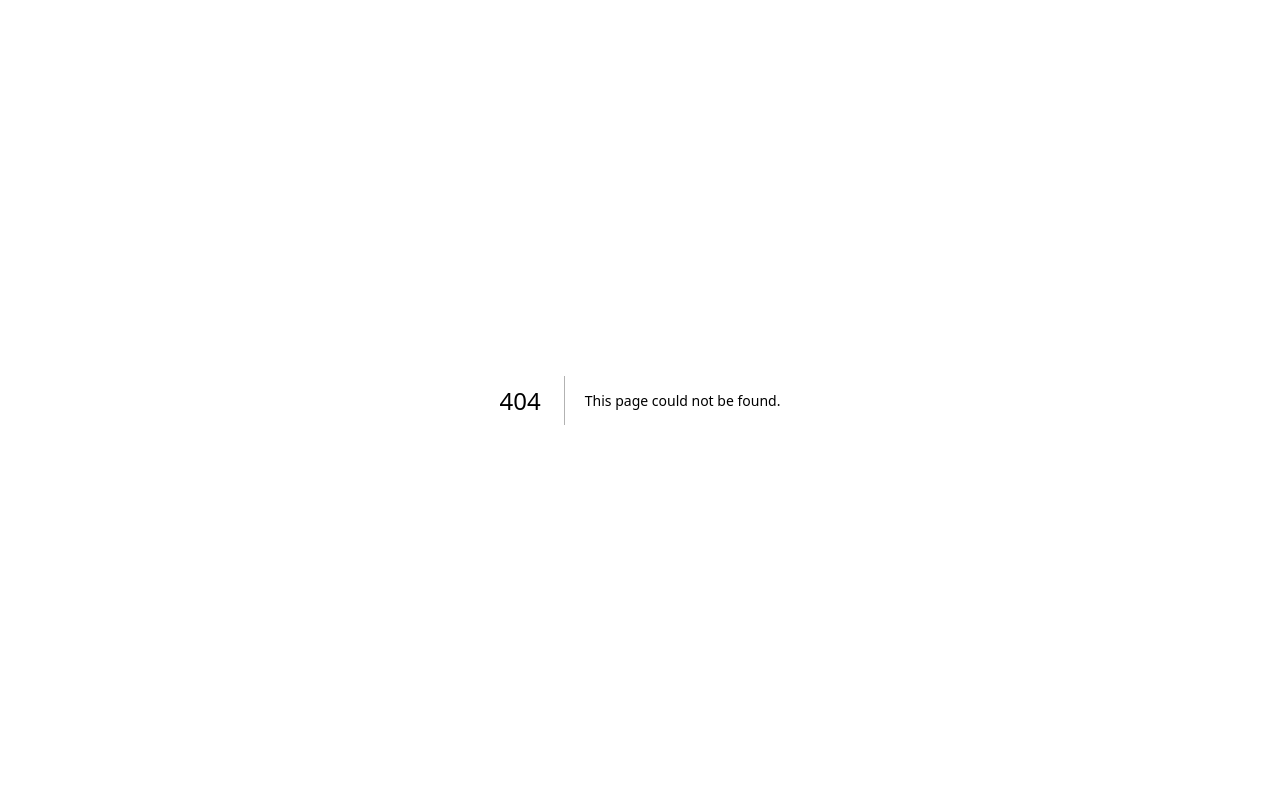
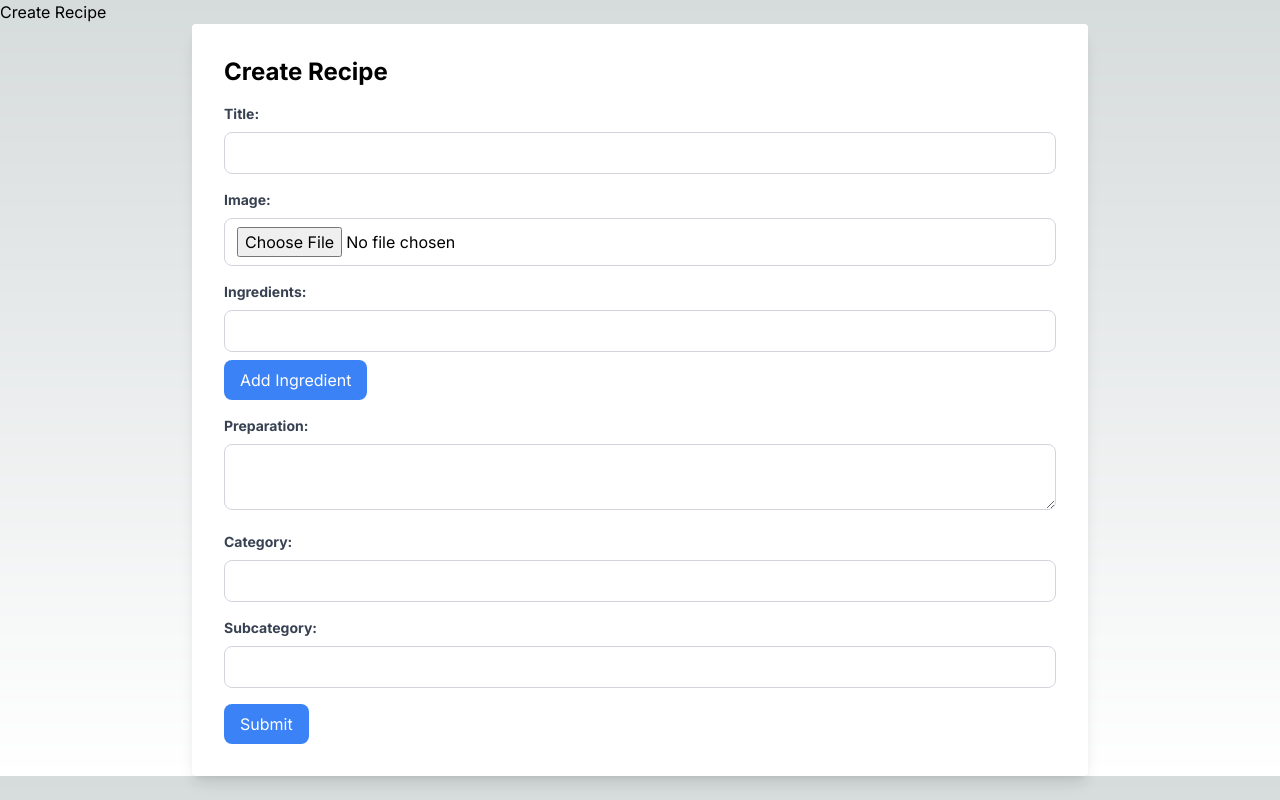
Before and after one commit to Aldomf/coooking-by-lea, a Next.js app: page /admin/create in a window 1280 px wide. Before the commit this address had no page. Built offline with nearby package versions, Linux system fonts and the light colour scheme.

Commit message:
creating create recipes

```diff
--- /dev/null
+++ b/src/app/admin/create/page.tsx
@@ -0,0 +1,13 @@
+import React from 'react';
+import CreateRecipeForm from '@/components/CreateRecipeForm';
+
+const Create = () => {
+  return (
+    <div>
+      <h1>Create Recipe</h1>
+      <CreateRecipeForm />
+    </div>
+  );
+};
+
+export default Create;
--- /dev/null
+++ b/src/app/api/recipes/route.ts
@@ -0,0 +1,71 @@
+import { NextResponse } from "next/server";
+import { connectDB } from "@/utils/mongoose";
+import Recipe from "@/models/Recipes";
+import cloudinary from "@/utils/cloudinary";
+
+interface CloudinaryUploadResponse {
+  secure_url: string;
+}
+
+export async function POST(req: any) {
+  await connectDB();
+
+  try {
+    const formData = await req.formData();
+
+    const title = formData.get("title") as string;
+    const imageFile = formData.get("image") as any;
+    const ingredients: string[] = [];
+    formData.forEach((value: FormDataEntryValue, key: string) => {
+      if (typeof value === "string" && key.startsWith("ingredients[")) {
+        ingredients.push(value);
+      }
+    });
+
+    const preparation = formData.get("preparation") as string;
+    const category = formData.get("category") as string;
+    const subcategory = formData.get("subcategory") as string;
+
+    console.log("Ingredients:", ingredients);
+
+    if (!imageFile) {
+      return NextResponse.json(
+        { error: "Image file is required" },
+        { status: 400 }
+      );
+    }
+
+    const bytes = await imageFile.arrayBuffer();
+    const buffer = Buffer.from(bytes);
+
+    // Upload image to Cloudinary
+    const response: CloudinaryUploadResponse = await new Promise(
+      (resolve, reject) => {
+        cloudinary.uploader
+          .upload_stream({ folder: "recipes" }, (err, result) => {
+            if (err) {
+              reject(err);
+            } else {
+              resolve(result as CloudinaryUploadResponse);
+            }
+          })
+          .end(buffer);
+      }
+    );
+
+    const newRecipe = new Recipe({
+      title,
+      imageUrl: response.secure_url,
+      ingredients,
+      preparation,
+      category,
+      subcategory,
+    });
+
+    const savedRecipe = await newRecipe.save();
+    return NextResponse.json(savedRecipe, { status: 201 });
+  } catch (error) {
+    console.error("Error creating recipe:", error);
+    return NextResponse.json({ error: "Server error" }, { status: 500 });
+  }
+}
--- /dev/null
+++ b/src/components/CreateRecipeForm.tsx
@@ -0,0 +1,151 @@
+"use client"
+import React, { useState } from 'react';
+
+const CreateRecipeForm = () => {
+  const [title, setTitle] = useState('');
+  const [image, setImage] = useState<File | null>(null);
+  const [ingredients, setIngredients] = useState<string[]>(['']);
+  const [preparation, setPreparation] = useState('');
+  const [category, setCategory] = useState('');
+  const [subcategory, setSubcategory] = useState('');
+
+  const handleIngredientChange = (index: number, value: string) => {
+    const newIngredients = [...ingredients];
+    newIngredients[index] = value;
+    setIngredients(newIngredients);
+  };
+
+  const addIngredient = () => {
+    setIngredients([...ingredients, '']);
+  };
+
+  const handleSubmit = async (e: React.FormEvent<HTMLFormElement>) => {
+    e.preventDefault();
+
+    try {
+      const formData = new FormData();
+      formData.append('title', title);
+      if (image) formData.append('image', image);
+      ingredients.forEach((ingredient, index) => {
+        formData.append(`ingredients[${index}]`, ingredient);
+      });
+      formData.append('preparation', preparation);
+      formData.append('category', category);
+      formData.append('subcategory', subcategory);
+
+      const response = await fetch('/api/recipes', {
+        method: 'POST',
+        body: formData,
+      });
+
+      if (!response.ok) {
+        throw new Error('Failed to create recipe');
+      }
+
+      console.log('Recipe created successfully!');
+      console.log('Ingredients:', ingredients);
+    } catch (error) {
+      console.error('Error creating recipe:', error);
+    }
+  };
+
+  const handleImageChange = (e: React.ChangeEvent<HTMLInputElement>) => {
+    const file = e.target.files?.[0];
+    if (file) {
+      setImage(file);
+    }
+  };
+
+  return (
+    <div className="max-w-4xl mx-auto bg-white p-8 rounded shadow-lg">
+      <h2 className="text-2xl font-bold mb-4">Create Recipe</h2>
+      <form onSubmit={handleSubmit} encType="multipart/form-data">
+        <div className="mb-4">
+          <label className="block text-gray-700 text-sm font-bold mb-2" htmlFor="title">Title:</label>
+          <input
+            id="title"
+            type="text"
+            name="title"
+            value={title}
+            onChange={(e) => setTitle(e.target.value)}
+            className="border border-gray-300 px-3 py-2 rounded-lg w-full"
+            required
+          />
+        </div>
+
+        <div className="mb-4">
+          <label className="block text-gray-700 text-sm font-bold mb-2" htmlFor="image">Image:</label>
+          <input
+            id="image"
+            type="file"
+            name="image"
+            accept="image/*"
+            onChange={handleImageChange}
+            className="border border-gray-300 px-3 py-2 rounded-lg w-full"
+            required
+          />
+        </div>
+
+        <div className="mb-4">
+          <label className="block text-gray-700 text-sm font-bold mb-2" htmlFor="ingredients">Ingredients:</label>
+          {ingredients.map((ingredient, index) => (
+            <input
+              key={index}
+              type="text"
+              value={ingredient}
+              onChange={(e) => handleIngredientChange(index, e.target.value)}
+              className="border border-gray-300 px-3 py-2 rounded-lg w-full mb-2"
+              required
+            />
+          ))}
+          <button type="button" onClick={addIngredient} className="bg-blue-500 hover:bg-blue-600 text-white px-4 py-2 rounded-lg">
+            Add Ingredient
+          </button>
+        </div>
+
+        <div className="mb-4">
+          <label className="block text-gray-700 text-sm font-bold mb-2" htmlFor="preparation">Preparation:</label>
+          <textarea
+            id="preparation"
+            name="preparation"
+            value={preparation}
+            onChange={(e) => setPreparation(e.target.value)}
+            className="border border-gray-300 px-3 py-2 rounded-lg w-full"
+            required
+          ></textarea>
+        </div>
+
+        <div className="mb-4">
+          <label className="block text-gray-700 text-sm font-bold mb-2" htmlFor="category">Category:</label>
+          <input
+            id="category"
+            type="text"
+            name="category"
+            value={category}
+            onChange={(e) => setCategory(e.target.value)}
+            className="border border-gray-300 px-3 py-2 rounded-lg w-full"
+            required
+          />
+        </div>
+
+        <div className="mb-4">
+          <label className="block text-gray-700 text-sm font-bold mb-2" htmlFor="subcategory">Subcategory:</label>
+          <input
+            id="subcategory"
+            type="text"
+            name="subcategory"
+            value={subcategory}
+            onChange={(e) => setSubcategory(e.target.value)}
+            className="border border-gray-300 px-3 py-2 rounded-lg w-full"
+          />
+        </div>
+
+        <button type="submit" className="bg-blue-500 hover:bg-blue-600 text-white px-4 py-2 rounded-lg">
+          Submit
+        </button>
+      </form>
+    </div>
+  );
+};
+
+export default CreateRecipeForm;
--- /dev/null
+++ b/src/models/Recipes.ts
@@ -0,0 +1,50 @@
+import { Schema, model, models, Document } from "mongoose";
+
+// Define a TypeScript interface for the Recipe document
+interface IRecipe extends Document {
+  title: string;
+  imageUrl: string;
+  ingredients: string[];
+  preparation: string;
+  category: string;
+  subcategory?: string;
+}
+
+// Define the schema
+const recipeSchema = new Schema<IRecipe>(
+  {
+    title: {
+      type: String,
+      required: [true, "The title is required"],
+      unique: true,
+      trim: true,
+    },
+    imageUrl: {
+      type: String,
+      required: [true, "The image is required"],
+    },
+    ingredients: {
+      type: [String],
+      required: [true, "The ingredients is required"],
+      trim: true,
+    },
+    preparation: {
+      type: String,
+      required: [true, "The preparation is required"],
+      trim: true,
+    },
+    category: {
+      type: String,
+      required: [true, "The category is required"],
+    },
+    subcategory: {
+      type: String,
+      required: false,
+    },
+  },
+  { timestamps: true }
+);
+
+// Create and export the model
+const Recipe = models.Recipe || model<IRecipe>("Recipe", recipeSchema);
+export default Recipe;
--- /dev/null
+++ b/src/utils/cloudinary.ts
@@ -0,0 +1,9 @@
+import { v2 as cloudinary } from 'cloudinary';
+
+cloudinary.config({
+  cloud_name: process.env.CLOUDINARY_CLOUD_NAME,
+  api_key: process.env.CLOUDINARY_API_KEY,
+  api_secret: process.env.CLOUDINARY_API_SECRET,
+});
+
+export default cloudinary;
--- /dev/null
+++ b/src/utils/mongoose.ts
@@ -0,0 +1,27 @@
+import { connect, connection } from "mongoose";
+import dotenv from 'dotenv';
+dotenv.config();
+
+const passwordDB = process.env.PASSWORD_DB
+
+const conn = {
+  isConnected: false,
+};
+
+export async function connectDB() {
+  if (conn.isConnected) return;
+
+  const db = await connect(
+    `mongodb+srv://alditomiralles3:${passwordDB}@aldo.l3up4qv.mongodb.net/lea_blog?retryWrites=true&w=majority`
+  );
+  console.log(db.connection.db.databaseName);
+  conn.isConnected = db.connections[0].readyState === 1;
+}
+
+connection.on("connected", () => {
+  console.log("Mongoose is connected");
+});
+
+connection.on("error", (err) => {
+  console.log("Mongoose connected error", err);
+});
```
Also changed, not shown: package.json (+13 -5 lines), src/middleware/multer.ts (added, +7 -0 lines), 1 other file (tests, documents, lock files or other folders).
